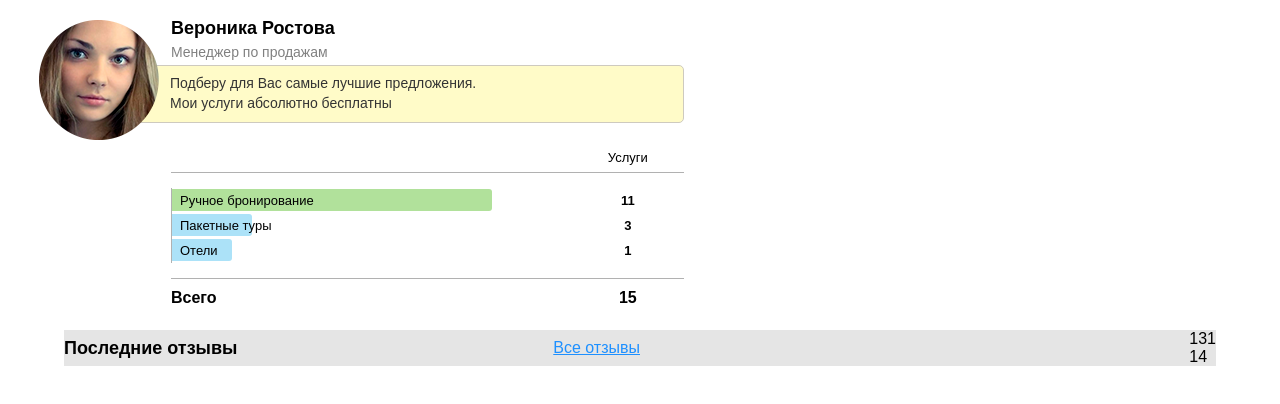
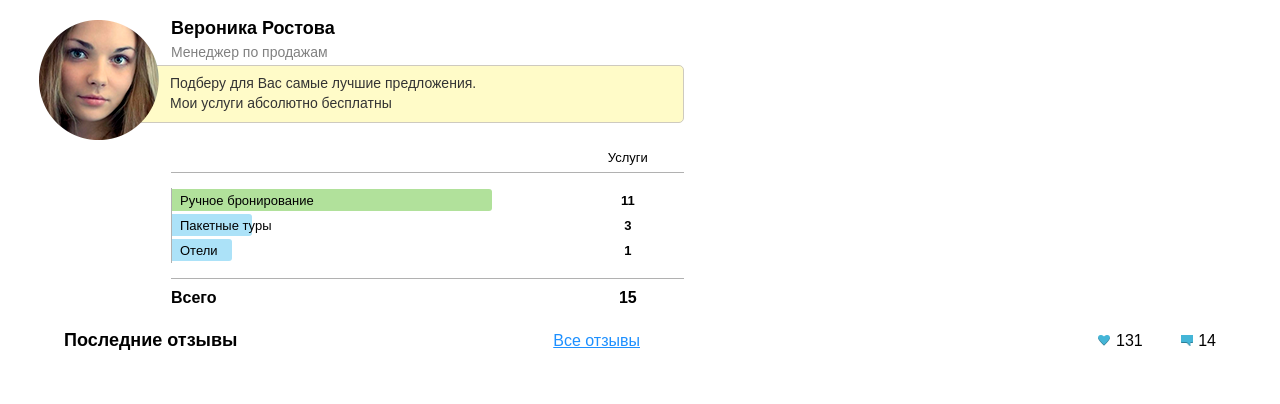
Before and after one commit to reactb0y1/060920191755a, a React (Create React App) app: page / in a window 1280 px wide. Shown: the top 404 px of the page. Built offline with nearby package versions, Linux system fonts and the light colour scheme.

Commit message:
stl CommentsHead В первом приближении готов

```diff
--- a/src/Comments/CommentsHead/CommentsHead.css
+++ b/src/Comments/CommentsHead/CommentsHead.css
@@ -2,7 +2,6 @@
     width: 90%;
     display: flex;
     justify-content: space-between;
-    background-color: rgba(0,0,0,0.1);
 }
 
 .reviews {
@@ -27,3 +26,36 @@
     text-decoration: none;
     cursor: auto;
 }
+
+.CommentsHeadInfo {
+    width: 120px;
+    display: flex;
+    justify-content: space-between;
+    align-items: center;
+}
+
+.likes, .comments {
+    display: flex;
+    align-items: center;
+}
+
+.likesIco, .commentsIco {
+    display: block;
+    background-repeat: no-repeat;
+    background-position: center;
+    margin-right: 5px;
+    cursor: pointer;
+}
+
+.likesIco {
+    width: 15px;
+    height: 15px;
+    background-image: url(../../res/img/likesIco.png);
+}
+
+.commentsIco {
+    width: 12px;
+    height: 11px;
+    background-image: url(../../res/img/commentsIco.png);
+
+}
```
Also changed, not shown: src/res/img/commentsIco.png (added), src/res/img/likesIco.png (added).
